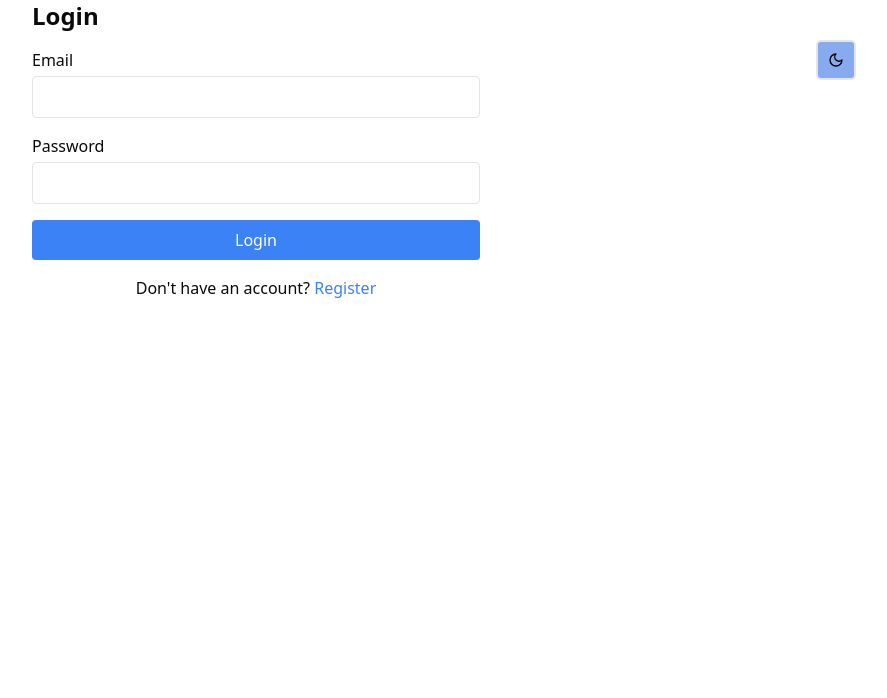
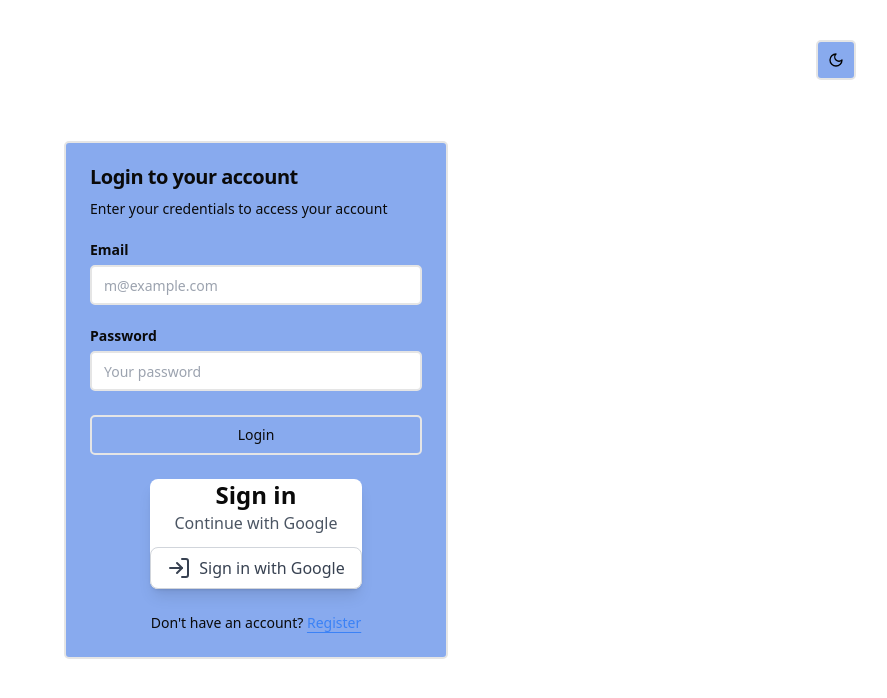
Before and after one commit to afnanhussain2002/read-podcast, a Next.js app: page /login in a window 1280 px wide. Shown: the top 698 px of the page, without its empty margins (384-1271 px from the left). Built offline with nearby package versions, Linux system fonts and the light colour scheme.

Commit message:
design the login page

```diff
--- a/app/login/page.tsx
+++ b/app/login/page.tsx
@@ -1,10 +1,15 @@
 "use client";
 
-import { signIn } from "next-auth/react";
 import { useState } from "react";
 import { useRouter } from "next/navigation";
+import { signIn } from "next-auth/react";
+import Link from "next/link";
 import { useNotification } from "@/components/Notification";
-import Link from "next/link";
+import { Card, CardHeader, CardTitle, CardDescription, CardContent, CardFooter } from "@/components/ui/card";
+import { Label } from "@/components/ui/label";
+import { Input } from "@/components/ui/input";
+import { Button } from "@/components/ui/button";
+import GoogleSignIn from "@/components/GoogleSign";
 
 export default function Login() {
   const [email, setEmail] = useState("");
@@ -29,48 +34,52 @@
   };
 
   return (
-    <div className="max-w-md mx-auto">
-      <h1 className="text-2xl font-bold mb-4">Login</h1>
-      <form onSubmit={handleSubmit} className="space-y-4">
-        <div>
-          <label htmlFor="email" className="block mb-1">
-            Email
-          </label>
-          <input
+    <div className="flex items-center justify-center min-h-screen p-4 dark:bg-darkBg">
+    <Card className="w-full max-w-sm mx-auto">
+      <CardHeader>
+        <CardTitle>Login to your account</CardTitle>
+        <CardDescription>Enter your credentials to access your account</CardDescription>
+      </CardHeader>
+      <CardContent>
+        <form onSubmit={handleSubmit} className="space-y-6">
+          <div className="grid gap-2">
+            <Label htmlFor="email">Email</Label>
+            <Input
+              id="email"
               type="email"
-            id="email"
+              placeholder="m@example.com"
               value={email}
               onChange={(e) => setEmail(e.target.value)}
               required
-            className="w-full px-3 py-2 border rounded"
             />
           </div>
-        <div>
-          <label htmlFor="password" className="block mb-1">
-            Password
-          </label>
-          <input
+          <div className="grid gap-2">
+            <Label htmlFor="password">Password</Label>
+            <Input
+              id="password"
               type="password"
-            id="password"
+              placeholder="Your password"
               value={password}
               onChange={(e) => setPassword(e.target.value)}
               required
-            className="w-full px-3 py-2 border rounded"
             />
           </div>
-        <button
-          type="submit"
-          className="w-full bg-blue-500 text-white py-2 rounded hover:bg-blue-600"
-        >
+          <Button type="submit" className="w-full">
             Login
-        </button>
-        <p className="text-center mt-4">
+          </Button>
+        </form>
+      </CardContent>
+      <CardFooter className="flex-col gap-2">
+        <GoogleSignIn />
+        <div className="mt-4 text-center text-sm">
           Don&apos;t have an account?{" "}
-          <Link href="/register" className="text-blue-500 hover:text-blue-600">
+          <Link href="/register" className="underline underline-offset-4 text-blue-500 hover:text-blue-600">
             Register
           </Link>
-        </p>
-      </form>
+        </div>
+      </CardFooter>
+    </Card>
+
       </div>
   );
 }
```
Lines whose indentation alone changed are shown as unchanged.
